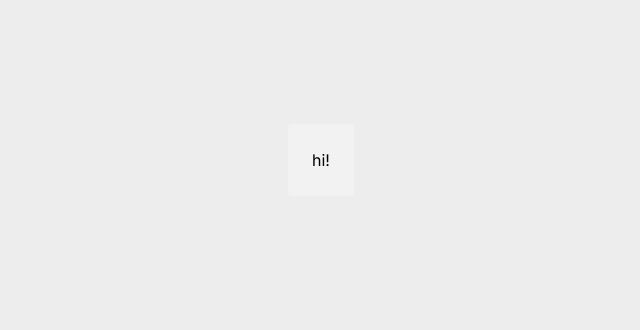
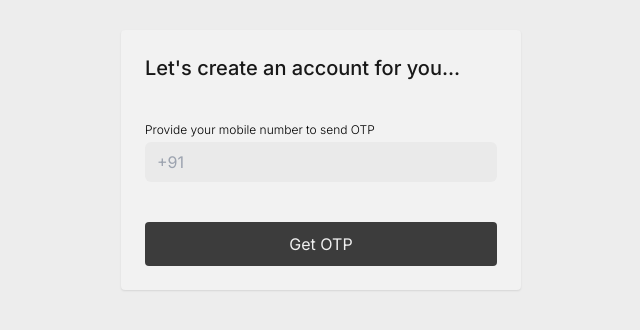
Before and after one commit to vtr-edutech/get-your-college, a Next.js app: page /login in a window 1280 px wide. Shown: the part 240-570 px from the top of the page, without its empty margins (319-959 px from the left). Built offline with nearby package versions, Linux system fonts and the light colour scheme.

Commit message:
feat: OTP input page

```diff
--- a/src/app/(auth)/login/page.js
+++ b/src/app/(auth)/login/page.js
@@ -1,5 +1,7 @@
 import AuthCard from '@/components/AuthCard'
+import Button from '@/components/ui/Button'
 import { PROJECT_NAME_TITLE_CASE } from '@/constants'
+import { redirect } from 'next/navigation'
 import React from 'react'
 
 export const metadata = {
@@ -7,9 +9,15 @@ export const metadata = {
 }
 
 const Login = () => {
+
   return (
     <AuthCard>
-      hi!
+      <h2 className='font-medium text-xl text-black/90'>Let&apos;s create an account for you...</h2>
+      <div className='flex flex-col gap-1'>
+        <p className='font-light text-xs'>Provide your mobile number to send OTP</p>
+        <input type='text' inputMode='numeric' placeholder='+91' className='w-[22rem] rounded-md bg-input px-3 py-2 focus:outline-1 focus:outline-gray-300' />
+      </div>
+      <Button label={'Get OTP'} to={'/otp'} />
     </AuthCard>
   )
 }
--- /dev/null
+++ b/src/app/(auth)/otp/page.js
@@ -0,0 +1,28 @@
+'use client'
+import AuthCard from '@/components/AuthCard'
+import Button from '@/components/ui/Button'
+import { PROJECT_NAME_TITLE_CASE } from '@/constants'
+import { OTPInput } from 'input-otp'
+import React from 'react'
+
+const InputSlot = ({ char }) => (<input value={char !== null ? char: ''} type='text' inputMode='numeric' className='w-10 rounded-md bg-input px-3 py-2 focus:outline-1 focus:outline-gray-300' />)
+
+const Login = () => {
+  return (
+    <AuthCard gap={8}>
+      <h2 className='font-medium text-xl text-black/90'>Enter OTP to continue</h2>
+      <div className='flex flex-col gap-5'>
+        <p className='font-light text-xs'>Get your number verified</p>
+        <OTPInput containerClassName="group flex items-center has-[:disabled]:opacity-30" maxLength={6} render={({slots}) => (
+            <div className='flex gap-2 w-full'>
+            {
+                slots.map((slot, i) => (<InputSlot {...slot} key={i} />))
+            }
+            </div>
+        )} />
+      </div>
+    </AuthCard>
+  )
+}
+
+export default Login
--- a/src/app/page.js
+++ b/src/app/page.js
@@ -1,9 +1,11 @@
 import Image from "next/image";
+import Link from "next/link";
 
 export default function Home() {
   return (
     <main className="flex min-h-screen flex-col items-center justify-center w-full">
       Landing Page under construction
+      <Link href='/login'>Go to login</Link>
     </main>
   );
 }
--- a/src/components/AuthCard.js
+++ b/src/components/AuthCard.js
@@ -1,8 +1,8 @@
 import React from 'react'
 
-const AuthCard = ({ children }) => {
+const AuthCard = ({ gap, children }) => {
   return (
-    <div className='flex flex-col justify-center items-center p-6 bg-card rounded outline-1 outline-gray-50'>
+    <div className={`flex flex-col justify-center ${gap ? `gap-${gap}`: 'gap-10'} p-6 bg-card rounded outline-1 shadow-sm shadow-black/10 outline-gray-50`}>
         {children}
     </div>
   )
--- /dev/null
+++ b/src/components/ui/Button.js
@@ -0,0 +1,15 @@
+'use client'
+import { redirect, useRouter } from 'next/navigation'
+import React from 'react'
+
+const Button = ({ label, to = '', ...props }) => {
+    const router = useRouter();
+
+  return (
+    <button className='bg-fill-black w-full py-[10px] rounded text-fill-white' {...props} onClick={() => to != '' && router.push(to)}>
+        {label}
+    </button>
+  )
+}
+
+export default Button
--- a/tailwind.config.js
+++ b/tailwind.config.js
@@ -14,6 +14,9 @@ module.exports = {
         'fill-white': '#F0F0F0',
         input: '#EAEAEA'
       },
+      textColor: {
+        primary: '#3c3c3c',
+      },
       backgroundImage: {
         "gradient-radial": "radial-gradient(var(--tw-gradient-stops))",
         "gradient-conic":
```
Also changed, not shown: package.json (+6 -5 lines), 1 other file (tests, documents, lock files or other folders).
